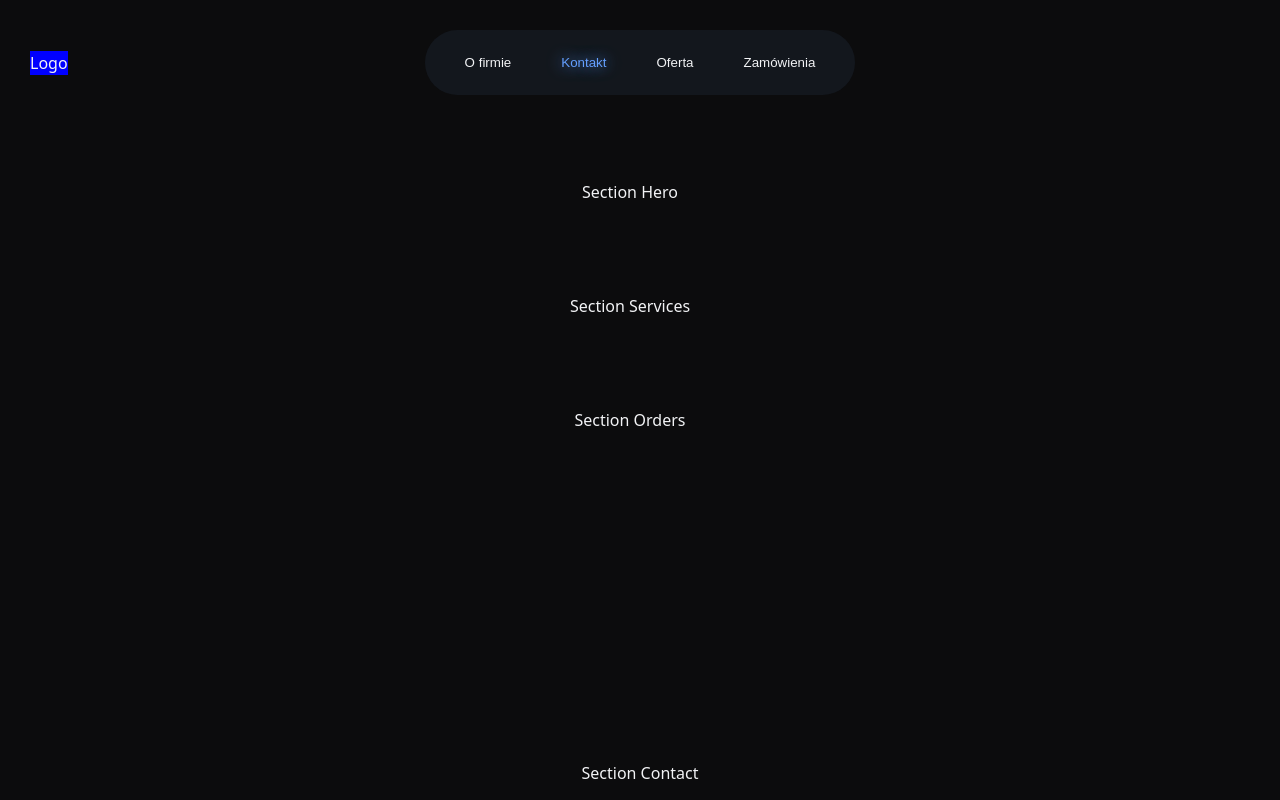
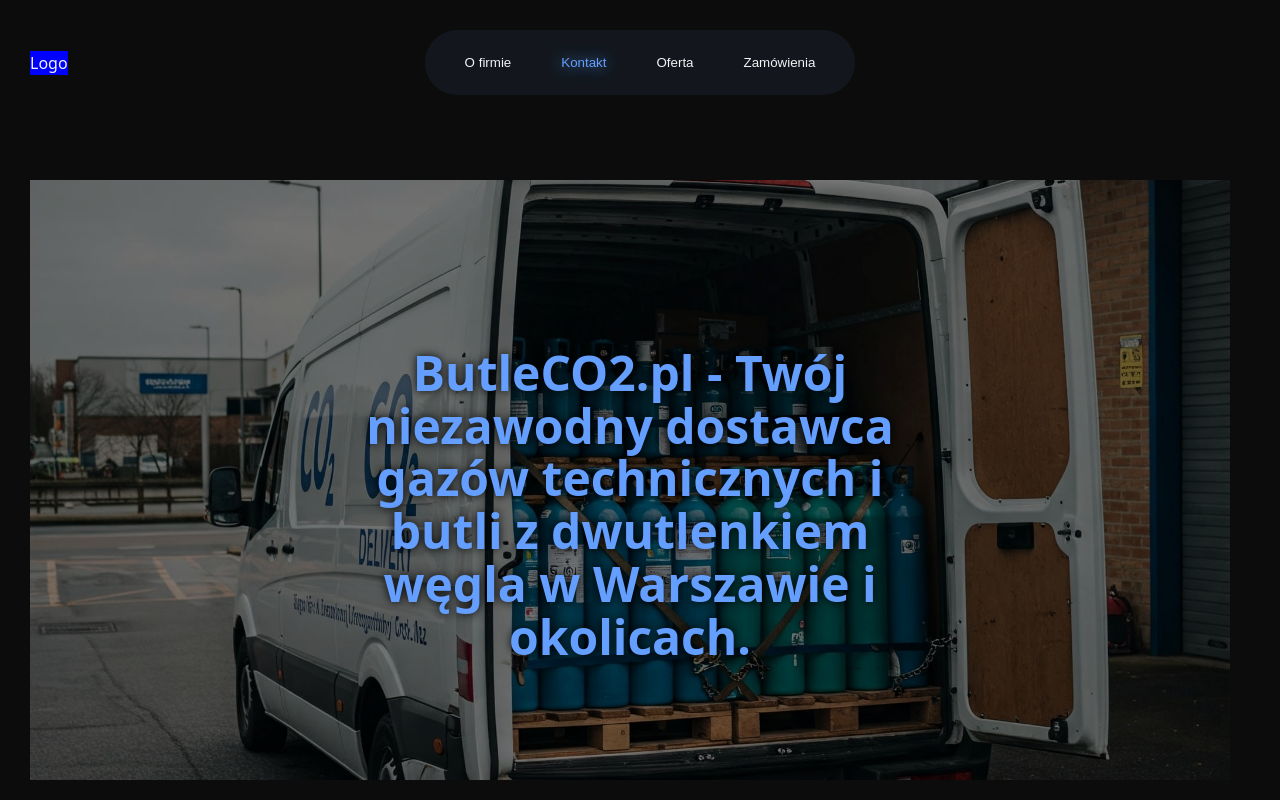
Before and after one commit to AMichalMurawski/butleCO2, a React (Vite) app: page / in a window 1280 px wide. Shown: the top 800 px of the page. Built offline with nearby package versions, Linux system fonts and the light colour scheme.

Commit message:
add image + h1 text

```diff
--- a/src/sections/Hero/Hero.styled.ts
+++ b/src/sections/Hero/Hero.styled.ts
@@ -1,4 +1,28 @@
-import styled from "styled-components";
-import { Section } from "../../styles/Global.styled";
+import styled from 'styled-components';
+import { Section } from '../../styles/Global.styled';
+import heroImage from '../../images/fk7rx5fk7rx5fk7r.jpg';
 
-export const HeroSection = styled(Section)``;
+export const HeroSection = styled(Section)`
+  position: relative;
+  width: 100%;
+  height: 600px;
+`;
+
+export const Image = styled.div`
+  width: 100%;
+  height: 100%;
+  background-image: url(${heroImage});
+  background-size: cover;
+  background-position: center;
+  filter: brightness(50%);
+`;
+
+export const Title = styled.h1`
+  position: absolute;
+  top: 50%;
+  left: 50%;
+  font-size: 48px;
+  transform: translate(-50%, -50%);
+  color: ${({ theme }) => theme.color.hightlight};
+  text-shadow: 0 0 10px black;
+`;
--- a/src/sections/Hero/Hero.tsx
+++ b/src/sections/Hero/Hero.tsx
@@ -1,8 +1,16 @@
-import React from "react";
-import { HeroSection } from "./Hero.styled";
+import React from 'react';
+import { HeroSection, Image, Title } from './Hero.styled';
 
 const Hero: React.FC = () => {
-  return <HeroSection>Section Hero</HeroSection>;
+  return (
+    <HeroSection>
+      <Image />
+      <Title>
+        ButleCO2.pl - Twój niezawodny dostawca gazów technicznych i butli z dwutlenkiem węgla w
+        Warszawie i okolicach.
+      </Title>
+    </HeroSection>
+  );
 };
 
 export default Hero;
--- a/src/sections/Navbar/Navbar.styled.ts
+++ b/src/sections/Navbar/Navbar.styled.ts
@@ -2,10 +2,11 @@ import styled from 'styled-components';
 
 export const Header = styled.header`
   position: fixed;
-  top:0;
+  top: 0;
   width: 100%;
   display: flex;
-  justify-content: center
+  justify-content: center;
+  z-index: 10;
 `;
 
 export const HeaderBox = styled.div`
--- a/vite.config.js
+++ b/vite.config.js
@@ -1,12 +1,13 @@
 import { defineConfig } from 'vite';
 import react from '@vitejs/plugin-react';
+import autoprefixer from 'autoprefixer';
 
 // https://vite.dev/config/
 export default defineConfig({
   plugins: [react()],
   css: {
     postcss: {
-      plugins: [autoprefixer()],
+      plugins: [autoprefixer],
     },
   },
 });
```
Also changed, not shown: src/images.d.ts (added, +19 -0 lines), src/images/fk7rx5fk7rx5fk7r.jpg (added).
